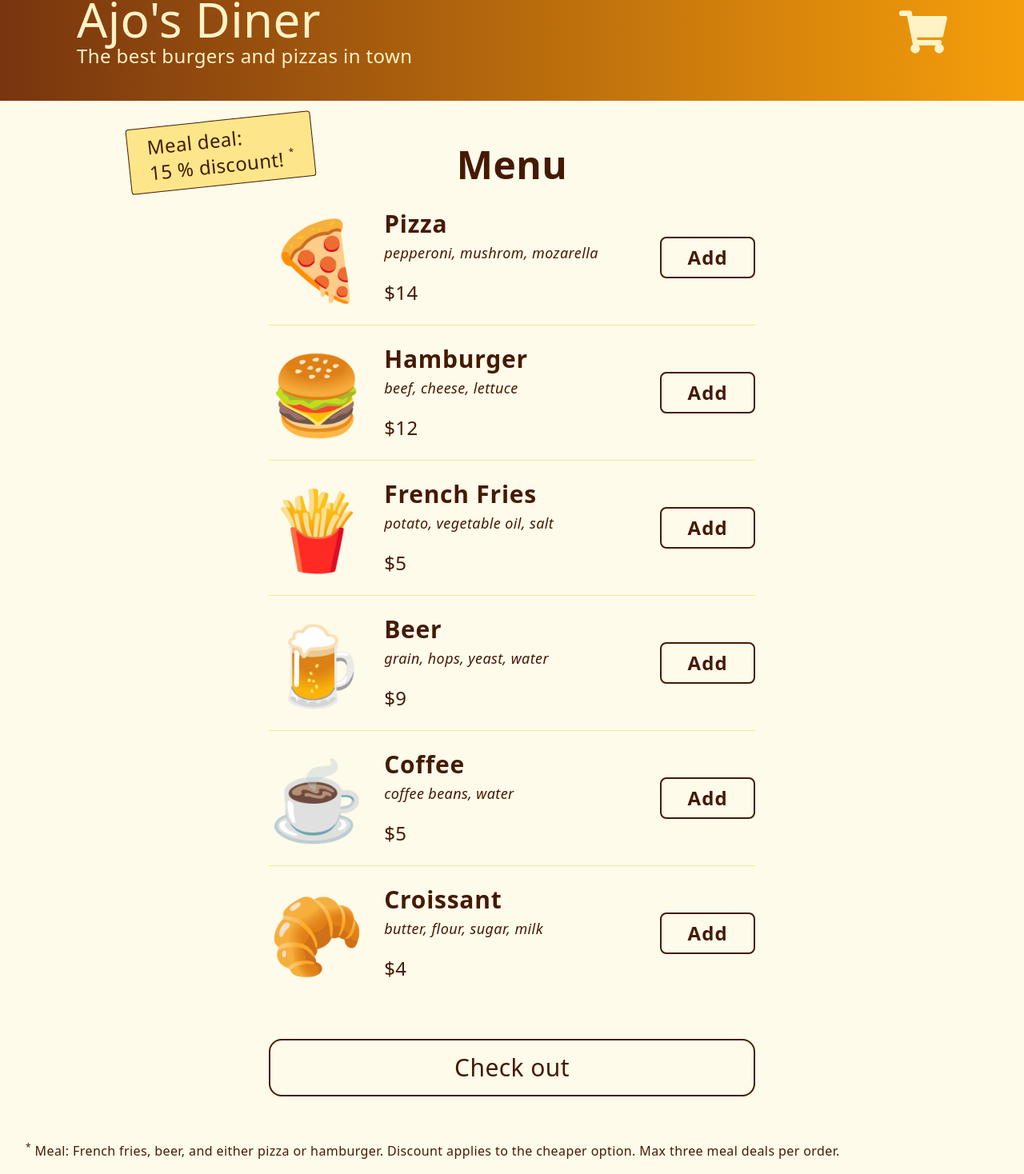
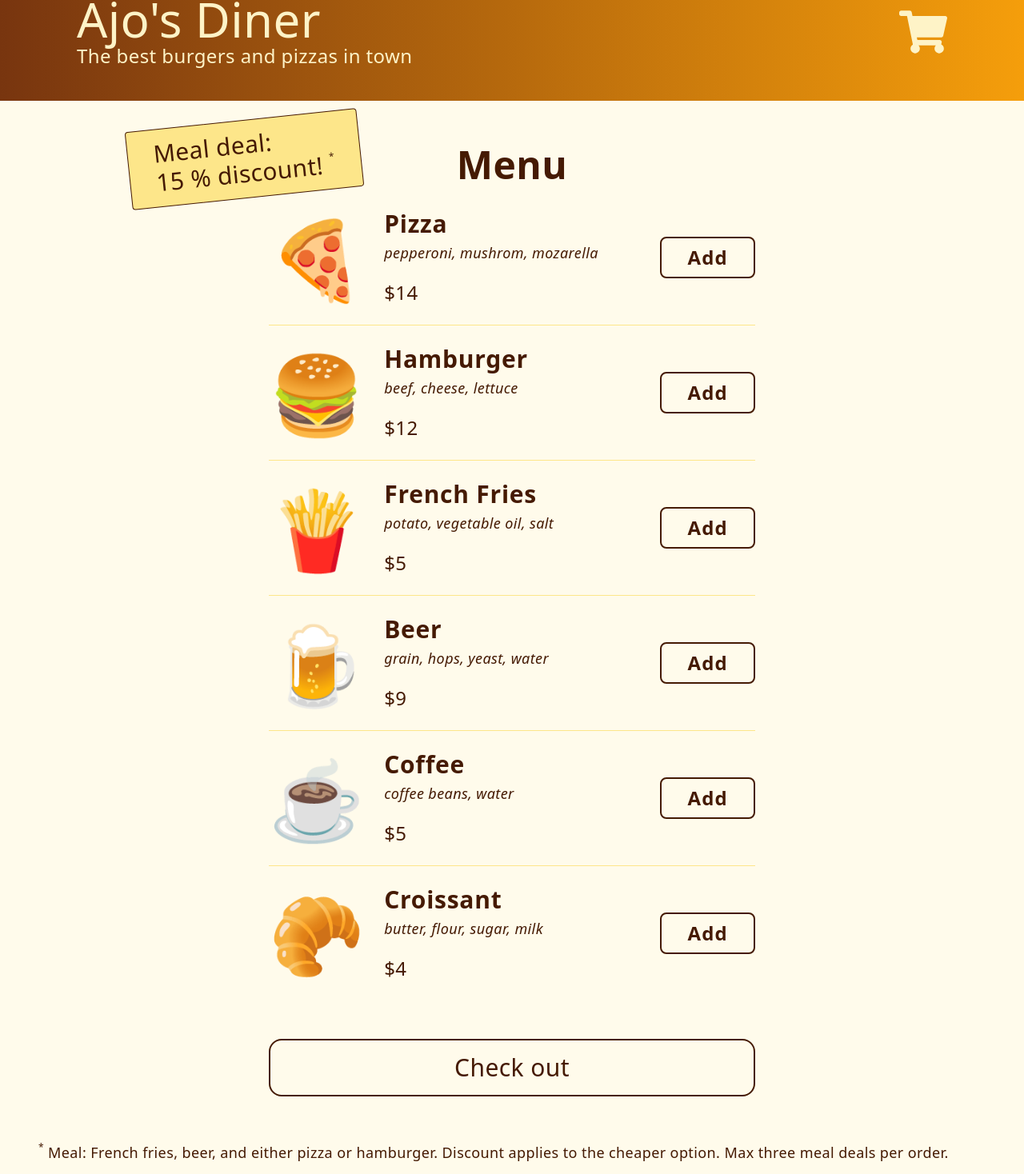
Before and after one commit to ajoborgvold/restaurant-ordering-app, a React (Vite) app: page / in a window 1280 px wide. Shown: the part 46-1514 px from the top of the page at 80% size. Built offline with nearby package versions, Linux system fonts and the light colour scheme; a web font is replaced by a local one.

Commit message:
Meal deal info styling

```diff
--- a/src/components/Footer.tsx
+++ b/src/components/Footer.tsx
@@ -1,8 +1,10 @@
 export default function Footer(): JSX.Element {
   return (
-    <footer className="pb-4 px-8">
+    <footer className="md:text-lg pb-4 px-8 sm:px-10 md:px-12">
       <p>
-        <span className="text-xs align-top">*</span> Meal: French fries, beer, and either pizza or hamburger. Discount applies to the cheaper option. Max three meal deals per order.
+        <span className="text-xs align-top">*</span> Meal: French fries, beer,
+        and either pizza or hamburger. Discount applies to the cheaper option.
+        Max three meal deals per order.
       </p>
     </footer>
   )
--- a/src/routes/Menu.tsx
+++ b/src/routes/Menu.tsx
@@ -10,7 +10,7 @@
           <h2 className="text-3xl sm:text-4xl md:text-5xl font-semibold">
             Menu
           </h2>
-          <div className="absolute -top-12 sm:-top-8 left-4 sm:left-6 md:left-12 lg:left-20 xl:left-40 min-w-max bg-amber-200 dark:bg-slate-700 dark:text-slate-50 text-lg sm:text-xl md:text-2xl py-1 px-2 sm:py-2 sm:px-6 border border-amber-950 dark:border-slate-50 rounded -rotate-6">
+          <div className="absolute -top-12 sm:-top-8 left-4 sm:left-6 md:left-12 lg:left-20 xl:left-40 min-w-max bg-amber-200 dark:bg-slate-700 dark:text-slate-50 text-lg sm:text-xl md:text-2xl lg:text-3xl py-1 px-2 sm:py-2 sm:px-6 md:py-3 md:px-8 border border-amber-950 dark:border-slate-50 rounded -rotate-6">
             <p>Meal deal:</p>
             <p>
               15 % discount! <span className="text-xs align-top">*</span>
```
